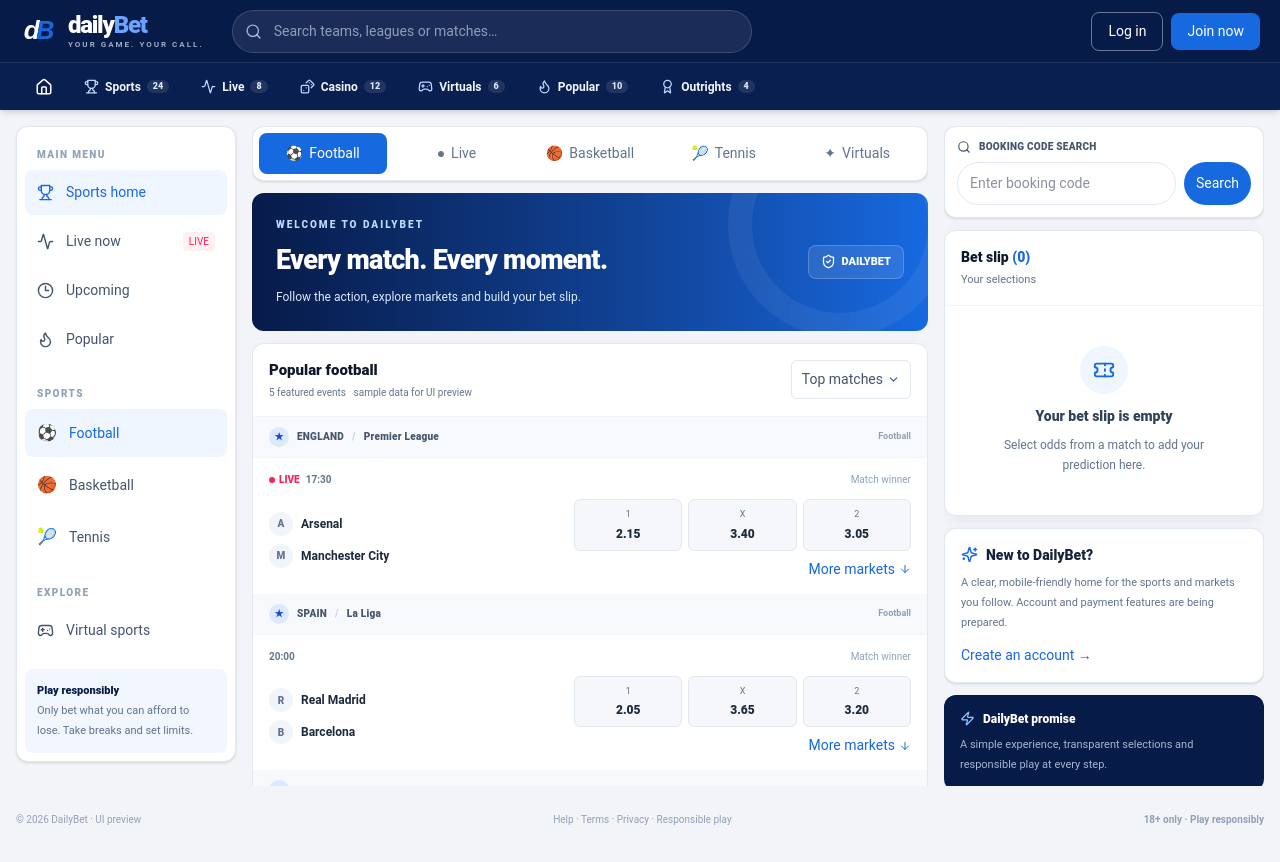
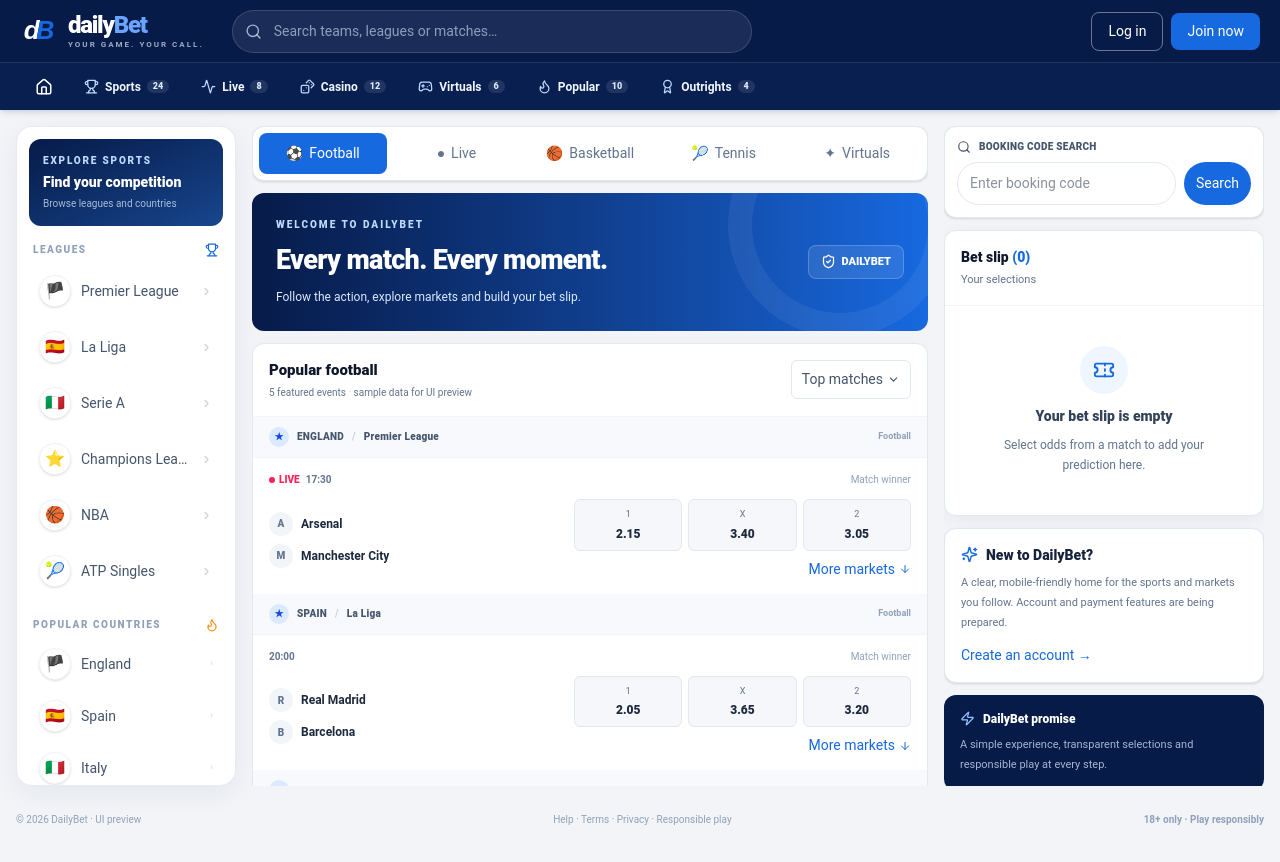
Before and after one commit to dailybet-dev/db_frontend, a Next.js app: page / in a window 1280 px wide. Built offline with nearby package versions, Linux system fonts and the light colour scheme.

Commit message:
Redesign sidebar around leagues and countries

```diff
--- a/components/sportsbook.tsx
+++ b/components/sportsbook.tsx
@@ -109,14 +109,19 @@ export default function Sportsbook() {
     </header>
 
     <div className="mx-auto grid max-w-[1480px] grid-cols-1 items-start gap-4 px-2.5 py-4 sm:px-4 lg:grid-cols-[205px_minmax(0,1fr)_300px] lg:gap-4 xl:grid-cols-[220px_minmax(0,1fr)_320px]">
-      <aside className="hidden max-h-[calc(100vh-140px)] overflow-y-hidden overscroll-contain rounded-xl border border-slate-200 bg-white p-2 shadow-sm hover:overflow-y-auto lg:block">
-        <p className="px-3 pb-2 pt-3 text-[10px] font-black tracking-[1.4px] text-slate-400">MAIN MENU</p>
-        {[{name:'Sports home',icon:<Trophy size={17}/>,action:()=>{setSport('Football');setFilter('all')}},{name:'Live now',icon:<Activity size={17}/>,action:()=>{setSport('All');setFilter('live')}},{name:'Upcoming',icon:<Clock3 size={17}/>,action:()=>{setSport('All');setFilter('upcoming')}},{name:'Popular',icon:<Flame size={17}/>,action:()=>{setSport('Football');setFilter('all')}}].map((item,i)=><button key={item.name} onClick={item.action} className={'mb-1 flex w-full items-center gap-3 rounded-lg px-3 py-3 text-left text-xs font-bold '+((i===0&&filter==='all'&&sport==='Football')?'bg-blue-50 text-[#1769e0]':'text-slate-600 hover:bg-slate-50')}><span>{item.icon}</span>{item.name}{i===1&&<span className="ml-auto rounded bg-rose-50 px-1.5 py-0.5 text-[10px] text-rose-500">LIVE</span>}</button>)}
-        <p className="px-3 pb-2 pt-5 text-[10px] font-black tracking-[1.4px] text-slate-400">SPORTS</p>
-        {sports.filter(s=>s.name!=='Live'&&s.name!=='Virtuals').map(s=><button key={s.name} onClick={()=>chooseSport(s.name)} className={'mb-1 flex w-full items-center gap-3 rounded-lg px-3 py-3 text-left text-xs font-bold '+(sport===s.name?'bg-blue-50 text-[#1769e0]':'text-slate-600 hover:bg-slate-50')}><span className="w-5 text-center text-base">{s.icon}</span>{s.name}</button>)}
-        <p className="px-3 pb-2 pt-5 text-[10px] font-black tracking-[1.4px] text-slate-400">EXPLORE</p>
-        <button onClick={()=>setNotice('Virtual sports require a connected and approved content provider.')} className="flex w-full items-center gap-3 rounded-lg px-3 py-3 text-left text-xs font-bold text-slate-600 hover:bg-slate-50"><Gamepad2 size={17}/>Virtual sports</button>
-        <div className="mt-4 rounded-lg bg-[#f1f6ff] p-3 text-[11px] leading-5 text-slate-500"><p className="font-extrabold text-[#071b49]">Play responsibly</p>Only bet what you can afford to lose. Take breaks and set limits.</div>
+      <aside className="hidden max-h-[calc(100vh-140px)] overflow-y-hidden overscroll-contain rounded-2xl border border-slate-200/80 bg-white p-3 shadow-[0_8px_28px_rgba(7,27,73,.06)] hover:overflow-y-auto lg:block">
+        <div className="mb-4 rounded-xl bg-gradient-to-br from-[#071b49] to-[#17468e] p-3.5 text-white"><p className="text-[10px] font-black tracking-[1.8px] text-blue-200">EXPLORE SPORTS</p><p className="mt-1 text-sm font-extrabold">Find your competition</p><p className="mt-1 text-[10px] leading-4 text-blue-100/75">Browse leagues and countries</p></div>
+        <section className="mb-5"><div className="mb-2 flex items-center justify-between px-1"><h2 className="text-[10px] font-black tracking-[1.5px] text-slate-400">LEAGUES</h2><Trophy size={14} className="text-[#1769e0]"/></div><div className="space-y-1">
+          {[{name:'Premier League',icon:'🏴'},{name:'La Liga',icon:'🇪🇸'},{name:'Serie A',icon:'🇮🇹'},{name:'Champions League',icon:'⭐'},{name:'NBA',icon:'🏀'},{name:'ATP Singles',icon:'🎾'}].map(item=><button key={item.name} onClick={()=>chooseLeague(item.name)} className={'group flex w-full items-center gap-2.5 rounded-xl px-2.5 py-2.5 text-left text-[11px] font-bold transition '+(selectedLeague===item.name?'bg-blue-50 text-[#1769e0] ring-1 ring-blue-100':'text-slate-600 hover:bg-slate-50')}><span className="grid h-8 w-8 shrink-0 place-items-center rounded-full border border-slate-100 bg-white text-base shadow-sm">{item.icon}</span><span className="min-w-0 flex-1 truncate">{item.name}</span><ChevronDown size={13} className="-rotate-90 text-slate-300 transition group-hover:text-[#1769e0]"/></button>)}
+        </div></section>
+        <section className="mb-5"><div className="mb-2 flex items-center justify-between px-1"><h2 className="text-[10px] font-black tracking-[1.5px] text-slate-400">POPULAR COUNTRIES</h2><Flame size={14} className="text-orange-400"/></div><div className="space-y-1">
+          {[{name:'England',region:'ENGLAND',flag:'🏴'},{name:'Spain',region:'SPAIN',flag:'🇪🇸'},{name:'Italy',region:'ITALY',flag:'🇮🇹'},{name:'Uganda',region:'UGANDA',flag:'🇺🇬'},{name:'United States',region:'UNITED STATES',flag:'🇺🇸'}].map(item=><button key={item.region} onClick={()=>chooseCountry(item.region)} className={'flex w-full items-center gap-2.5 rounded-xl px-2.5 py-2 text-left text-[11px] font-semibold transition '+(selectedCountry===item.region?'bg-blue-50 text-[#1769e0] ring-1 ring-blue-100':'text-slate-600 hover:bg-slate-50')}><span className="grid h-8 w-8 shrink-0 place-items-center rounded-full border border-slate-100 bg-white text-base shadow-sm">{item.flag}</span><span className="flex-1">{item.name}</span><span className="text-[9px] text-slate-300">›</span></button>)}
+        </div></section>
+        <section><div className="mb-2 flex items-center justify-between px-1"><h2 className="text-[10px] font-black tracking-[1.5px] text-slate-400">OTHER COUNTRIES</h2><ChevronDown size={14} className="text-slate-400"/></div><div className="space-y-1">
+          {[{name:'Germany',region:'GERMANY',flag:'🇩🇪'},{name:'France',region:'FRANCE',flag:'🇫🇷'},{name:'Portugal',region:'PORTUGAL',flag:'🇵🇹'},{name:'Netherlands',region:'NETHERLANDS',flag:'🇳🇱'},{name:'Brazil',region:'BRAZIL',flag:'🇧🇷'},{name:'Argentina',region:'ARGENTINA',flag:'🇦🇷'},{name:'Japan',region:'JAPAN',flag:'🇯🇵'},{name:'Australia',region:'AUSTRALIA',flag:'🇦🇺'},{name:'South Africa',region:'SOUTH AFRICA',flag:'🇿🇦'},{name:'Kenya',region:'KENYA',flag:'🇰🇪'},{name:'Tanzania',region:'TANZANIA',flag:'🇹🇿'},{name:'Nigeria',region:'NIGERIA',flag:'🇳🇬'},{name:'Ghana',region:'GHANA',flag:'🇬🇭'}].map(item=><button key={item.region} onClick={()=>chooseCountry(item.region)} className={'flex w-full items-center gap-2.5 rounded-xl px-2.5 py-2 text-left text-[11px] font-semibold transition '+(selectedCountry===item.region?'bg-blue-50 text-[#1769e0] ring-1 ring-blue-100':'text-slate-600 hover:bg-slate-50')}><span className="grid h-8 w-8 shrink-0 place-items-center rounded-full border border-slate-100 bg-white text-base shadow-sm">{item.flag}</span><span className="flex-1">{item.name}</span><span className="text-[9px] text-slate-300">›</span></button>)}
+        </div></section>
+        {(selectedLeague||selectedCountry)&&<button onClick={()=>{setSelectedLeague('');setSelectedCountry('');setSport('Football');setFilter('all')}} className="mt-4 w-full rounded-xl border border-blue-100 bg-blue-50 px-3 py-2.5 text-[11px] font-extrabold text-[#1769e0] transition hover:bg-blue-100">Clear selection</button>}
+        <div className="mt-5 rounded-xl border border-emerald-100 bg-emerald-50/70 p-3"><p className="text-[10px] font-extrabold text-emerald-800">Play responsibly</p><p className="mt-1 text-[10px] leading-4 text-emerald-800/70">Only bet what you can afford to lose.</p></div>
       </aside>
 
       <main className="min-w-0 lg:max-h-[calc(100vh-140px)] lg:overflow-y-hidden lg:overscroll-contain lg:hover:overflow-y-auto">
```
